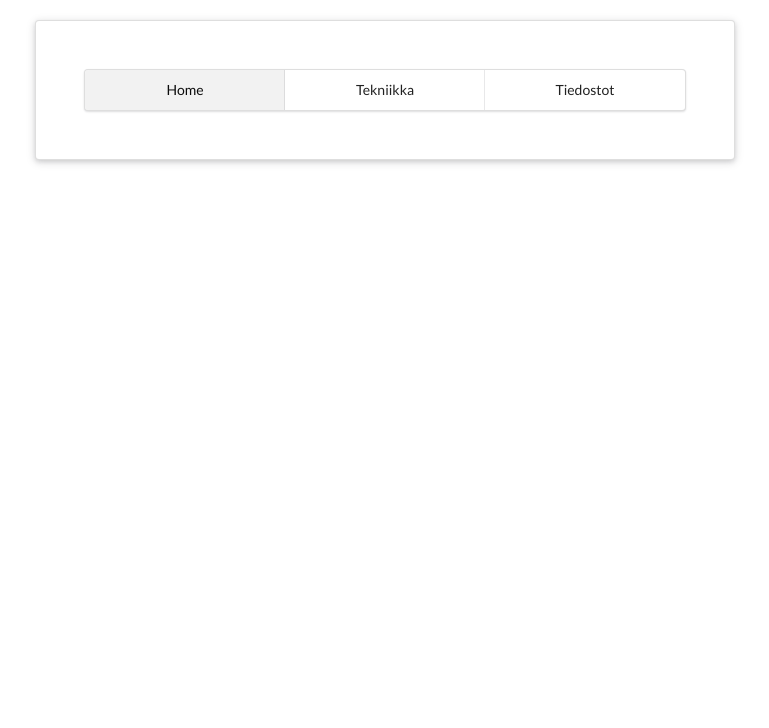
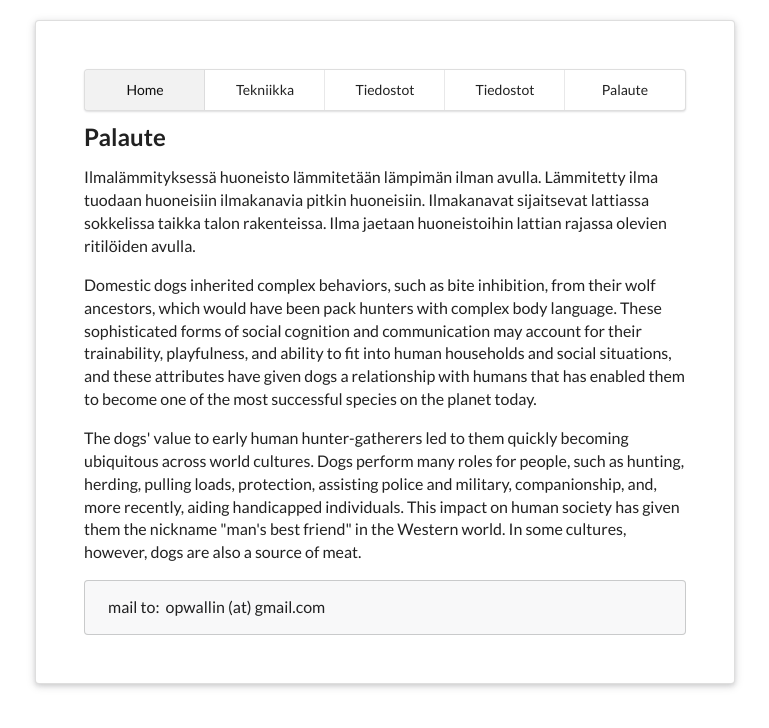
Before and after one commit to hozmaster/ilmalammitys.net, a React (Create React App) app: page /palaute in a window 1280 px wide. Shown: the top 728 px of the page, without its empty margins (255-1024 px from the left). Built offline with nearby package versions, Linux system fonts and the light colour scheme.

Commit message:
Added Footer and Feedback pages and components

```diff
--- a/src/App.js
+++ b/src/App.js
@@ -10,24 +10,28 @@ import {
 import Home from "./Pages/Home";
 import Technic from "./Pages/Technic";
 import Fileslistings from "./Pages/Fileslistings"
-
+import Feedback from "./Pages/Feedback";
+import Footer from "./Components/Footer";
 
 function App() {
     return (
         <Router>
             <div className="App">
                 <div className="ui raised very padded text container segment">
-                    <div className="ui three item menu">
+                    <div className="ui five item menu">
                         <a href={"/"}className="active item">Home</a>
                         <a href={'/tekniikka'} className="item">Tekniikka</a>
                         <a href={'/tiedostot'} className="item">Tiedostot</a>
+                        <a href={'/tiedostot'} className="item">Tiedostot</a>
+                        <a href={'/palaute'} className="item">Palaute</a>
                     </div>
                     <Route exact path='/' component={Home}/>
                     <Route path='/tekniikka' component={Technic}/>
                     <Route path='/tiedostot' component={Fileslistings}/>
+                    <Route path='/palaute' component={Feedback}/>
+                    <Footer/>
                 </div>
             </div>
-
         </Router>
     );
 }
--- /dev/null
+++ b/src/Components/Footer.jsx
@@ -0,0 +1,12 @@
+/*
+ * Copyright (c) 2020.  Olli-Pekka Wallin All rights reserved
+ */
+
+
+import React from 'react'
+
+const Footer = () =>
+    <div className="ui message center aligned" >
+        mail to: &nbsp;opwallin (at) gmail.com
+    </div>
+export default Footer
--- /dev/null
+++ b/src/Pages/Feedback.jsx
@@ -0,0 +1,13 @@
+/*
+ * Copyright (c) 2020.  Olli-Pekka Wallin All rights reserved
+ */
+
+import React from 'react'
+
+const Feedback = () => <div>
+    <h2 className="ui header">Palaute</h2>
+    <p>Ilmalämmityksessä huoneisto lämmitetään lämpimän ilman avulla. Lämmitetty ilma tuodaan huoneisiin ilmakanavia pitkin huoneisiin. Ilmakanavat sijaitsevat lattiassa sokkelissa taikka talon rakenteissa. Ilma jaetaan huoneistoihin lattian rajassa olevien ritilöiden avulla.</p>
+    <p>Domestic dogs inherited complex behaviors, such as bite inhibition, from their wolf ancestors, which would have been pack hunters with complex body language. These sophisticated forms of social cognition and communication may account for their trainability, playfulness, and ability to fit into human households and social situations, and these attributes have given dogs a relationship with humans that has enabled them to become one of the most successful species on the planet today.</p>
+    <p>The dogs' value to early human hunter-gatherers led to them quickly becoming ubiquitous across world cultures. Dogs perform many roles for people, such as hunting, herding, pulling loads, protection, assisting police and military, companionship, and, more recently, aiding handicapped individuals. This impact on human society has given them the nickname "man's best friend" in the Western world. In some cultures, however, dogs are also a source of meat.</p>
+</div>
+export default Feedback
```
